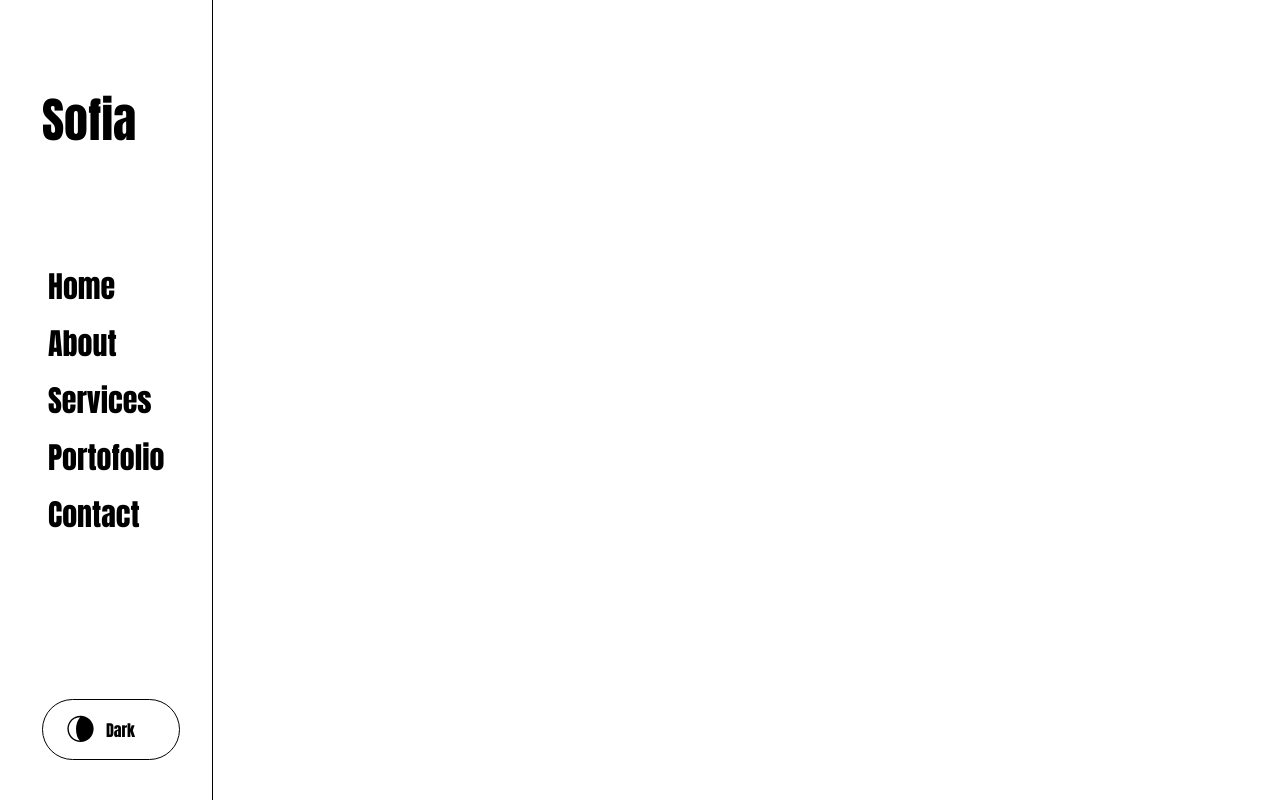
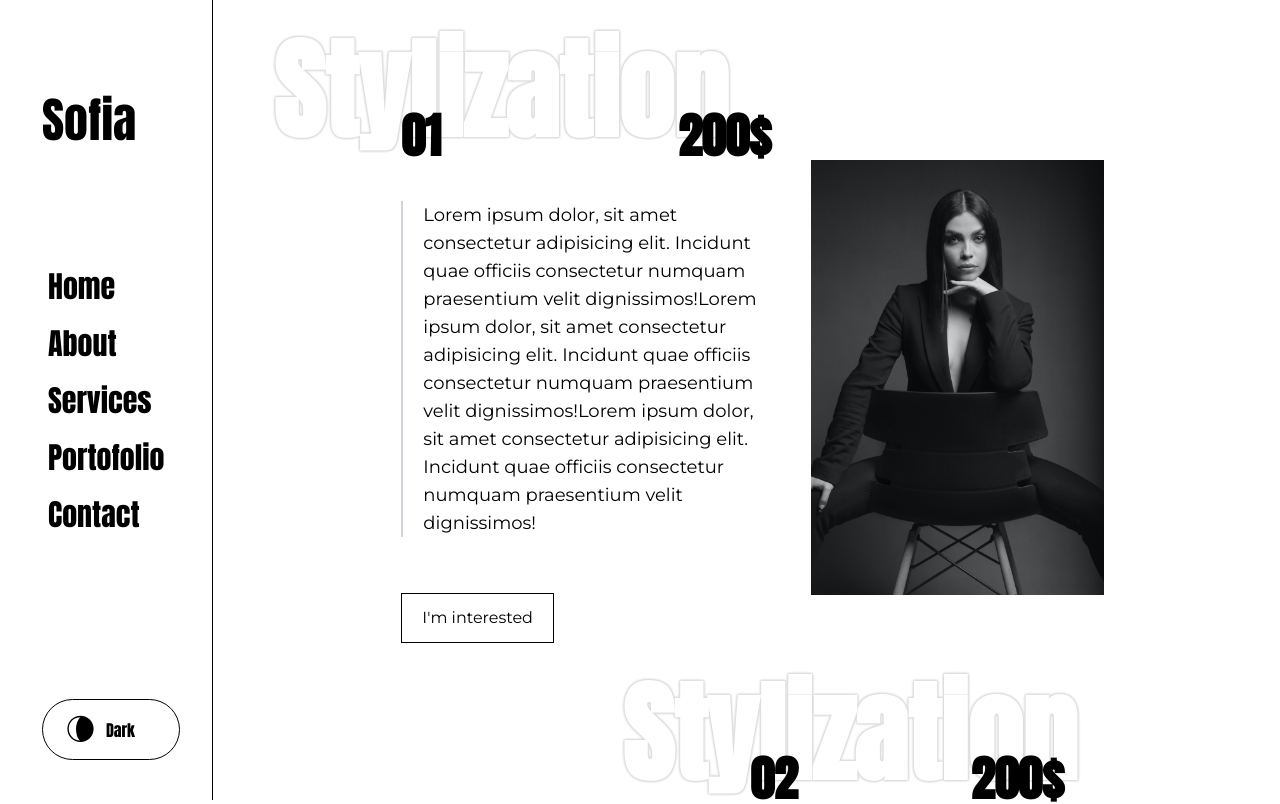
Before and after one commit to Cristina369/personal-stylist, a React (Create React App) app: page /services in a window 1280 px wide. Shown: the top 804 px of the page. Built offline with nearby package versions, Linux system fonts and the light colour scheme.

Commit message:
upl page services

```diff
--- a/src/App.js
+++ b/src/App.js
@@ -5,6 +5,7 @@ import Header from "./components/common/heading/Header";
 import About from "./components/about/About";
 import Portofolio from "./components/portofolio/Portofolio";
 import Contact from "./components/contact/Contact";
+import Services from "./components/services/Services";
 // import Themetoggle from "./components/common/btn/Themetoggle";
 
 function App() {
@@ -15,7 +16,7 @@ function App() {
         <Routes>
           <Route path="/" exact element={<Home/>} />
            <Route path="/about" exact element={<About/>} />
-          {/*<Route path="/services" exact element={<Services/>} /> */}
+          <Route path="/services" exact element={<Services/>} />
           <Route path="/portofolio" exact element={<Portofolio/>} />
           <Route path="/contact" exact element={<Contact/>} />
         </Routes>
--- /dev/null
+++ b/src/components/services/Services.jsx
@@ -0,0 +1,41 @@
+import React from 'react'
+import { services } from '../../data'
+
+
+const Services = () => {
+  return (
+    <>
+        <section className='bg-white w-10/12 h-screen dark:bg-black absolute right-0'>
+            <div className='bg-white dark:bg-black pt-28 pl-3'>
+                {services.map((val, index)=>(
+                    index % 2 ?(
+                    <div className='flex flex-row justify-between items-center px-44 pb-28'>
+                        <div className='w-5/12' key={index}>
+                            <img className='w-[400px]' src={val.image} alt='services'/>
+                        </div>
+                        <div className='w-7/12 pr-10 pl-14'>
+                            <h1 className='text-secondary dark:text-primary font-extrabold text-5xl pb-10 flex flex-row justify-between relative z-20'>0{val.id}<span className='text-right'>{val.price}$</span></h1>
+                            <h1 className='text-primary shadow font-black text-[110px] -ml-32 -mt-48 pb-7 dark:text-secondary dark:title'>{val.title}</h1>
+                            <p className='text-secondary dark:text-primary text-lg border-l-2 border-gray-300 pl-5'>{val.desc}</p>
+                            <button className='px-5 py-3 border border-secondary fontM  mt-14  dark:text-primary dark:border-primary'>I'm interested</button>
+                        </div>
+                    </div>):(
+                    <div className='flex flex-row-reverse justify-between items-center px-44 pb-28'>
+                        <div className='w-5/12' key={index}>
+                            <img className='w-[400px]' src={val.image} alt='services'/>
+                        </div>
+                        <div className='w-7/12 pr-10'>
+                            <h1 className='text-secondary dark:text-primary font-extrabold text-5xl pb-10 flex flex-row justify-between relative z-20'>0{val.id}<span className='text-right'>{val.price}$</span></h1>
+                            <h1 className='text-primary shadow font-black text-[110px] -ml-32 -mt-48 pb-7 dark:text-secondary dark:title'>{val.title}</h1>
+                            <p className='text-secondary dark:text-primary text-lg border-l-2 border-gray-300 pl-5'>{val.desc}</p>
+                            <button className='px-5 py-3 border border-secondary fontM  mt-14 dark:text-primary dark:border-primary'>I'm interested</button>
+                        </div>
+                    </div>)
+                ))}
+            </div>
+        </section>
+    </>
+  )
+}
+
+export default Services
--- a/src/data.js
+++ b/src/data.js
@@ -28,4 +28,42 @@ export const portofolio = [
     image: require('./images/photo_2.jpg'),
     title: "Sofia Style",
   },
+
 ]
+export const services = [
+  {
+    id: 1,
+    image:require('./images/photo_6.jpg'),
+    title: "Stylization",
+    price:"200",
+    desc:" Lorem ipsum dolor, sit amet consectetur adipisicing elit. Incidunt quae officiis consectetur numquam praesentium velit dignissimos!Lorem ipsum dolor, sit amet consectetur adipisicing elit. Incidunt quae officiis consectetur numquam praesentium velit dignissimos!Lorem ipsum dolor, sit amet consectetur adipisicing elit. Incidunt quae officiis consectetur numquam praesentium velit dignissimos!"
+  },
+  {
+    id: 2,
+    image:require('./images/photo_5.jpg'),
+    title: "Stylization",
+    price:"200",
+    desc:" Lorem ipsum dolor, sit amet consectetur adipisicing elit. Incidunt quae officiis consectetur numquam praesentium velit dignissimos!Lorem ipsum dolor, sit amet consectetur adipisicing elit. Incidunt quae officiis consectetur numquam praesentium velit dignissimos!Lorem ipsum dolor, sit amet consectetur adipisicing elit. Incidunt quae officiis consectetur numquam praesentium velit dignissimos!"
+  },
+    {
+    id: 3,
+    image:require('./images/photo_11.jpg'),
+    title: "Stylization",
+    price:"200",
+    desc:" Lorem ipsum dolor, sit amet consectetur adipisicing elit. Incidunt quae officiis consectetur numquam praesentium velit dignissimos!Lorem ipsum dolor, sit amet consectetur adipisicing elit. Incidunt quae officiis consectetur numquam praesentium velit dignissimos!Lorem ipsum dolor, sit amet consectetur adipisicing elit. Incidunt quae officiis consectetur numquam praesentium velit dignissimos!"
+  },
+    {
+    id: 4,
+    image:require('./images/photo_10.jpg'),
+    title: "Stylization",
+    price:"200",
+    desc:" Lorem ipsum dolor, sit amet consectetur adipisicing elit. Incidunt quae officiis consectetur numquam praesentium velit dignissimos!Lorem ipsum dolor, sit amet consectetur adipisicing elit. Incidunt quae officiis consectetur numquam praesentium velit dignissimos!Lorem ipsum dolor, sit amet consectetur adipisicing elit. Incidunt quae officiis consectetur numquam praesentium velit dignissimos!"
+  },
+    {
+    id: 5,
+    image:require('./images/photo_2.jpg'),
+    title: "Stylization",
+    price:"200",
+    desc:" Lorem ipsum dolor, sit amet consectetur adipisicing elit. Incidunt quae officiis consectetur numquam praesentium velit dignissimos!Lorem ipsum dolor, sit amet consectetur adipisicing elit. Incidunt quae officiis consectetur numquam praesentium velit dignissimos!Lorem ipsum dolor, sit amet consectetur adipisicing elit. Incidunt quae officiis consectetur numquam praesentium velit dignissimos!"
+  },
+]
--- a/src/index.css
+++ b/src/index.css
@@ -22,6 +22,13 @@
                      1px -1px 2px #d9d9d9,
                     -1px 1px 2px #d9d9d9,
                     -1px -1px 2px #d9d9d9;
+    }
+    .shadow{
+            text-shadow: 1px 1px 2px rgb(221, 220, 220),
+                1px -1px 2px rgb(221, 220, 220),
+                -1px 1px 2px rgb(221, 220, 220),
+                -1px -1px 2px rgb(221, 220, 220);
+            box-shadow: none !important;
     }
     .shadowNone{
         text-shadow: none;
```
